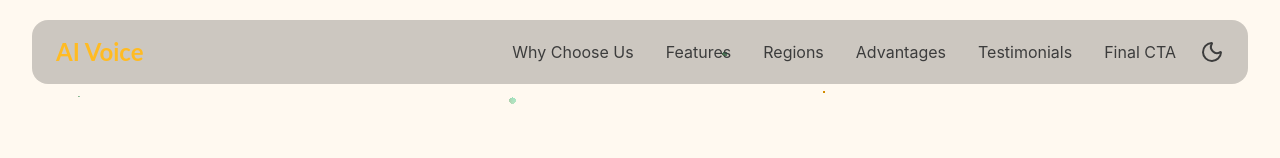
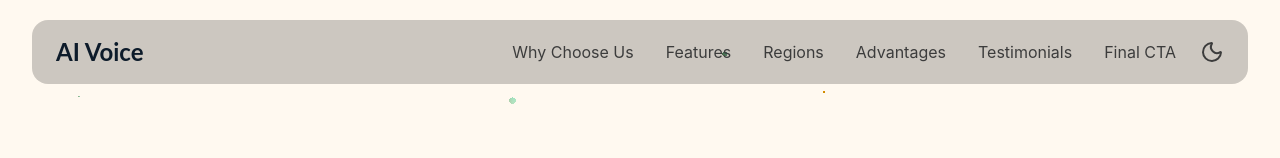
Before and after one commit to MusmRapid/ai-voice-landing, a React (Vite) app: page / in a window 1280 px wide. Shown: the top 158 px of the page. Built offline with nearby package versions, Linux system fonts and the light colour scheme.

Commit message:
css change

```diff
--- a/src/components/Header/index.tsx
+++ b/src/components/Header/index.tsx
@@ -74,7 +74,7 @@ const Header: React.FC = () => {
           scrollToSection("hero");
           setMenuOpen(false);
         }}
-        className={`text-2xl font-bold cursor-pointer select-none text-yellowBrand ${theme === 'dark' ? 'text-yellowBrand' : 'text-heroLeft'}`}
+        className={`text-2xl font-bold cursor-pointer select-none ${theme === 'dark' ? 'text-yellowBrand' : 'text-heroLeft'}`}
       >
         AI Voice
       </div>
```
